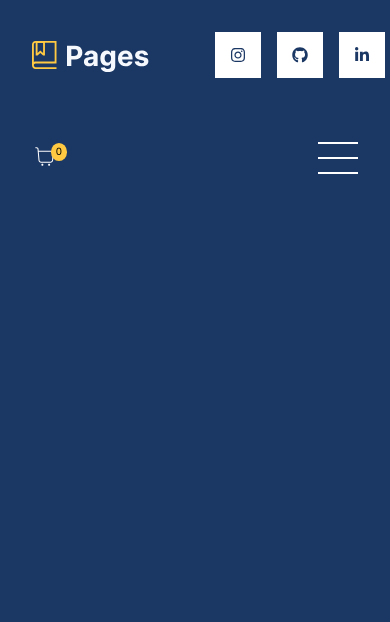
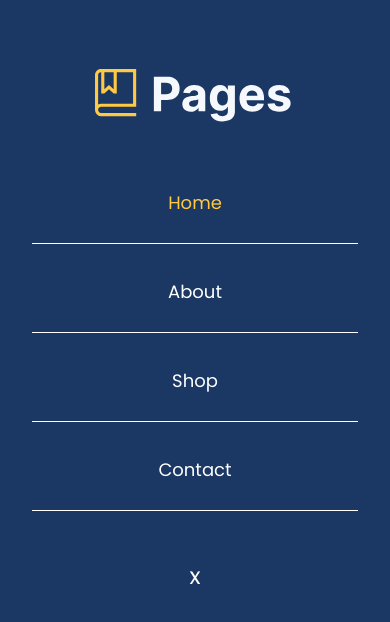
Before and after one commit to AzizMardonqulov/Book_shop, a React (Vite) app in the folder React-book-app/: page / in a window 390 px wide. Shown: the top 622 px of the page. Built offline with nearby package versions, Linux system fonts and the light colour scheme; a web font is replaced by a local one.

Commit message:
add navbar navegation

```diff
--- a/React-book-app/src/companents/navbar/navbar.css
+++ b/React-book-app/src/companents/navbar/navbar.css
@@ -133,6 +133,19 @@ body{
 .left-3{
     display: none;
 }
+.left-1 ul img{
+    display: none;
+}
+.left-1 ul li:last-child{
+    display: none;
+    font-size: 23px;
+    color: #fff;
+    text-align: center;
+    display: flex;
+    justify-content: center;
+    border: 0px;
+    cursor: pointer;
+}
 @media only screen and (max-width:1276px) {
     .Navbar{
         padding-left: 2rem;
@@ -167,9 +180,44 @@ body{
         margin-top: 2rem;
     }
     .left-1{
-        display: none;
+        width: 100%;
+        height: 100vh;
+        position: absolute;
+        left: 0;
+        padding-left: 2rem;
+        padding-right: 2rem;
+        background-color: #1B3764;
+        z-index: 100;
+        top: 0;
+    }
+    .left-1 ul{
+        width: 100%;
+        flex-direction: column;
+        justify-content: center;
+        align-items: center;
+        padding-top: 4rem;
+    }
+    .left-1 ul img{
+        width: 200px;
+        display: block;
+        margin-bottom: 2rem;
+    }
+    .left-1 ul li{
+        width: 100%;
+        height: 40px;
+        justify-content: center;
+        align-items: center;
+        display: flex;
+        border-bottom: 1px solid #fff;
+        padding-bottom: 2.5rem;
+    }
+    .left-1 ul li a{
+        text-align: center;
     }
     .left-3{
+        display: block;
+    }
+    .left-1 ul li:last-child{
         display: block;
     }
 }
--- a/React-book-app/src/companents/navbar/navbar.jsx
+++ b/React-book-app/src/companents/navbar/navbar.jsx
@@ -29,10 +29,12 @@ export default function navbar() {
             <div className="navbar-left-1">
                 <div className="left-1">
                     <ul>
+                    <img src={NavbarLogo} alt="" />
                       <li><a className='active' href="">Home</a></li>
                       <li><a href="">About</a></li>
                       <li><a href="">Shop</a></li>
                       <li><a href="">Contact</a></li>
+                      <li><div className="close">x</div></li>
                     </ul>
                 </div>
                 <div className="left-2">
```
